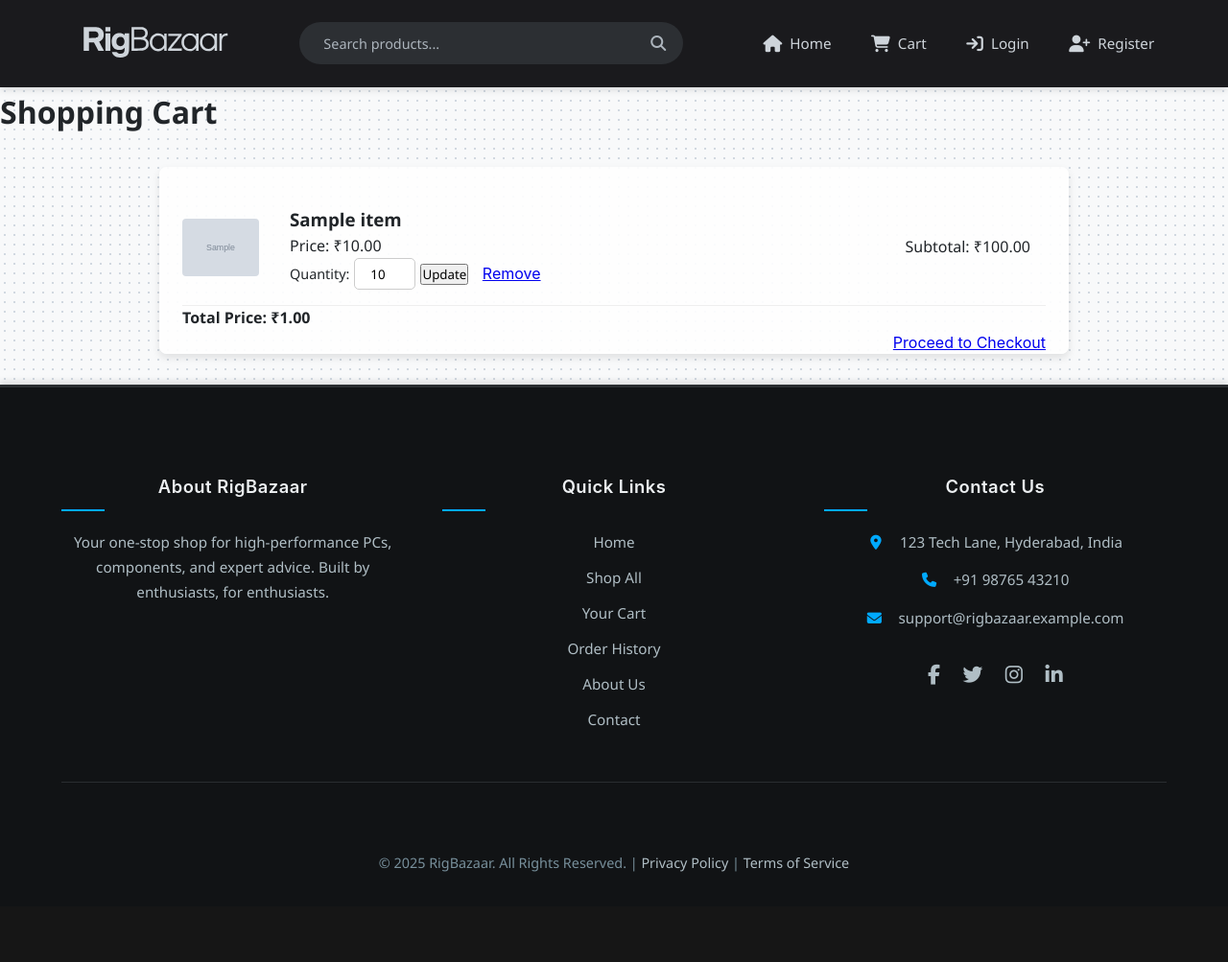
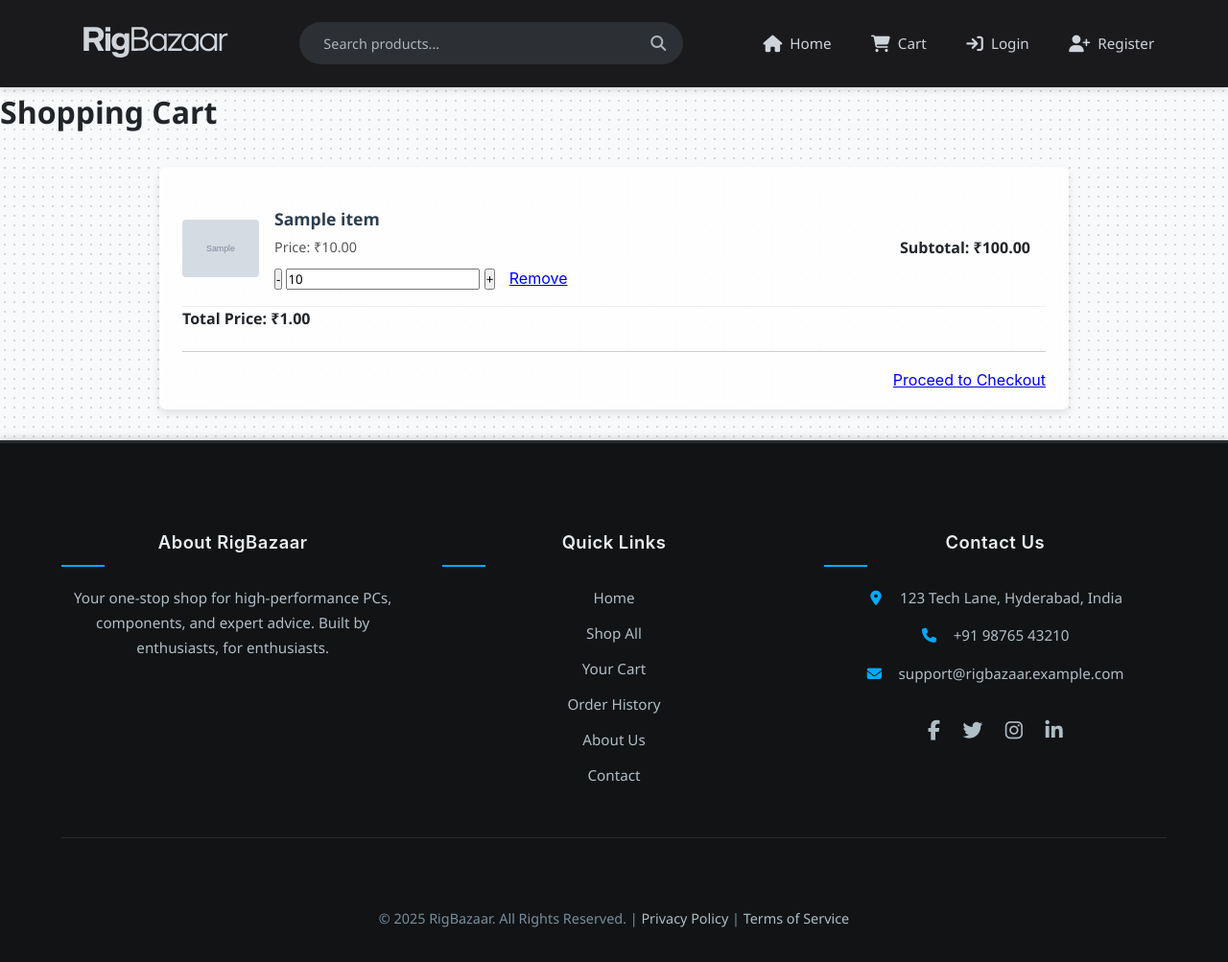
Before and after one commit to Kousik118/rigbazaar-django-project, a Django app: template templates/cart.html in a window 1280 px wide. Shown: the whole page at 96% size. Before the commit the page ends 909 px from the top, so only its background shows below. Run offline with Django 5.2, Linux system fonts and the light colour scheme; the template is opened without the code that fills it: most values are stand-ins (such as "Sample title", 1, 10 or a date in 2020); grey boxes marked "Sample" are stand-in pictures.

Commit message:
Updated cart.html

```diff
--- a/templates/cart.html
+++ b/templates/cart.html
@@ -4,32 +4,82 @@
 
 {% block title %}Shopping Cart{% endblock %}
 
+{% block head_extra %} {# Added a block for specific styles/scripts if needed #}
+
+{% endblock %}
+
+
 {% block content %}
     <h1>Shopping Cart</h1>
-    <div class="cart-container cart-total"> {# Added cart-total for potential styling #}
+    <div class="cart-container">
         {% if cart_items %}
             {% for item in cart_items %}
                 <div class="cart-item">
-                    <img src="{{ item.image|default_if_none:'#' }}" alt="{{ item.name }}" style="max-height: 80px; margin-right: 1rem;"> {# Added style directly for clarity #}
-                    <div>
+                    <img id="product_cart_img" src="{{ item.image|default_if_none:'https://placehold.co/80x80/eee/ccc?text=No+Image' }}" alt="{{ item.name }}" onerror="this.onerror=null;this.src='https://placehold.co/80x80/eee/ccc?text=Error';">
+
+                    <div class="item-details">
                         <h3>{{ item.name }}</h3>
                         <p>Price: ₹{{ item.price|floatformat:2 }}</p>
-                        <form method="post" action="{% url 'app1:update_cart' item.product_id %}" style="display: inline-flex; align-items: center; gap: 5px;">
+                        <form method="post" action="{% url 'app1:update_cart' item.product_id %}" style="display: inline-block; margin-right: 10px; vertical-align: middle;">
                             {% csrf_token %}
-                            <label for="quantity_{{ item.product_id }}">Quantity:</label> {# Unique ID for label #}
-                            <input type="number" name="quantity" id="quantity_{{ item.product_id }}" value="{{ item.quantity }}" min="1" style="width: 4rem;">
-                            <button type="submit">Update</button>
+                            <label for="quantity_{{ item.product_id }}" style="margin-right: 5px; display: none;">Quantity:</label> {# Hide label, but keep for accessibility #}
+
+                            <div class="quantity-control" id="div">
+                                <button type="submit" class="quantity-btn" onclick="changeQuantity(this, -1)" id="qm">-</button>
+                                <input type="text" name="quantity" id="quantity_{{ item.product_id }}" value="{{ item.quantity }}" min="1" class="quantity-input" readonly>
+                                <button type="submit" class="quantity-btn" onclick="changeQuantity(this, 1)" id="qp">+</button>
+                            </div>
                         </form>
-                        <a href="{% url 'app1:remove_from_cart' item.product_id %}" style="margin-left: 10px;">Remove</a>
+                        <a href="{% url 'app1:remove_from_cart' item.product_id %}" id="remove_from_cart_button" class="cart-buttons" style="vertical-align: middle;">Remove</a>
                     </div>
-                    <p>Subtotal: ₹{{ item.price|mul:item.quantity|floatformat:2 }}</p> {# Use custom filter #}
+
+                    <div class="item-subtotal">
+                        <p>Subtotal: ₹{{ item.price|mul:item.quantity|floatformat:2 }}</p> {# Use custom filter #}
+                    </div>
                 </div>
             {% endfor %}
-            <p><strong>Total Price: ₹{{ total_price|floatformat:2 }}</strong></p>
-            <a href="{% url 'app1:checkout' %}" class="details-btn" style="float: right;">Proceed to Checkout</a> {# Re-used button style #}
-         {% else %}
+
+            <p id="price_text"><strong>Total Price: ₹{{ total_price|floatformat:2 }}</strong></p>
+            <div class="cart-total" style="text-align: right; margin-top: 20px; padding-top: 10px; border-top: 1px solid #ccc;">
+                <a href="{% url 'app1:checkout' %}" class="details-btn" id="details-btn" style="position: relative; top: 7.5px;">Proceed to Checkout</a>
+            </div>
+
+        {% else %}
             <p>Your cart is empty.</p>
-            <p><a href="{% url 'app1:home' %}">Continue Shopping</a></p>
+            <p><a href="{% url 'app1:home' %}" class="cart-buttons">Continue Shopping</a></p>
         {% endif %}
     </div>
+
+    <script>
+        function changeQuantity(buttonElement, change) {
+            const controlDiv = buttonElement.closest('.quantity-control');
+            if (!controlDiv) {
+                console.error("Could not find parent quantity control div.");
+                return;
+            }
+
+            const inputElement = controlDiv.querySelector('.quantity-input');
+            if (!inputElement) {
+                console.error("Could not find quantity input field within the control div.");
+                return;
+            }
+            let currentQuantity = parseInt(inputElement.value, 10);
+
+            if (isNaN(currentQuantity)) {
+                currentQuantity = 1;
+            }
+
+            let newQuantity = currentQuantity + change;
+
+            if (newQuantity < 1) {
+                newQuantity = 1;
+            }
+
+            const maxQuantity = 10;
+            if (newQuantity > maxQuantity) {
+                 newQuantity = maxQuantity;
+            }
+            inputElement.value = newQuantity;
+        }
+    </script>
 {% endblock %}
```
